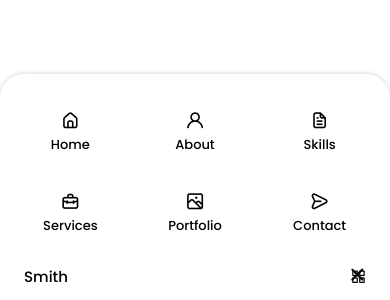
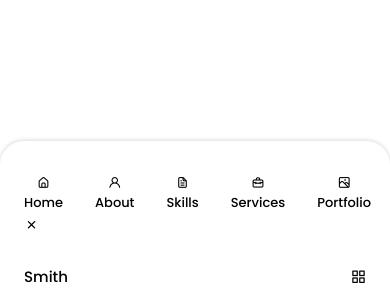
Before and after one commit to kravchuks/portfolio, a React (Create React App) app: page / in a window 390 px wide. Shown: the part 544-844 px from the top of the page. Built offline with nearby package versions, Linux system fonts and the light colour scheme.

Commit message:
Fix issues

```diff
--- a/src/components/header/Header.jsx
+++ b/src/components/header/Header.jsx
@@ -51,7 +51,7 @@ const Header = () => {
           <i className="uil uil-times nav__close"></i>
         </div>
 
-        <div className="nav__togle">
+        <div className="nav__toggle">
           <i className="uil uil-apps"></i>
         </div>
       </nav>
--- a/src/components/header/header.css
+++ b/src/components/header/header.css
@@ -74,7 +74,7 @@
     transition: 0.3s;
   }
 
-  .nav__list {
+  /* .nav__list {
     display: grid;
     grid-template-columns: repeat(3, 1fr);
     gap: 2rem;
@@ -95,7 +95,7 @@
 
   .nav__close:hover {
     color: var(--title-color-dark);
-  }
+  } */
 
   .nav__icon,
   .nav__close,
```
